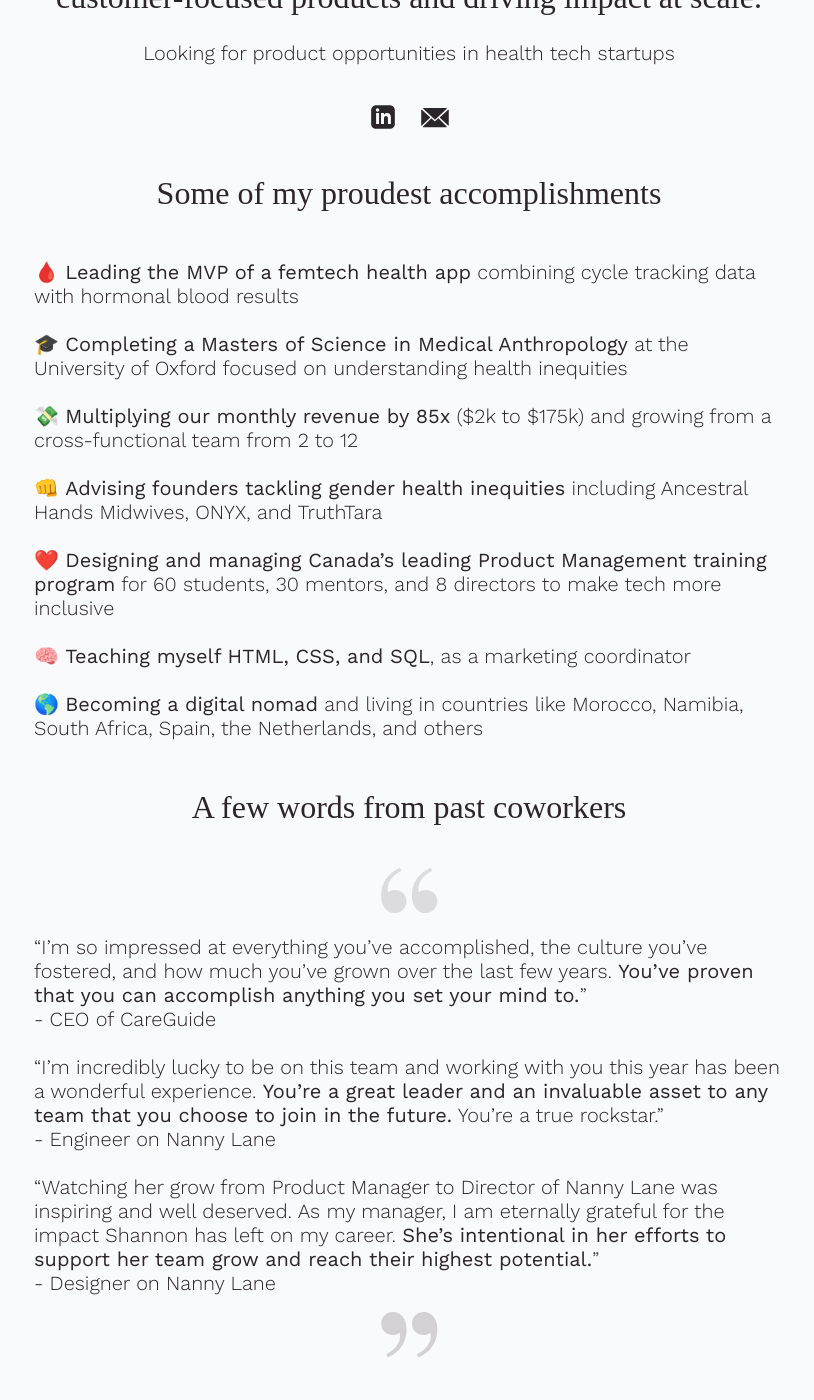
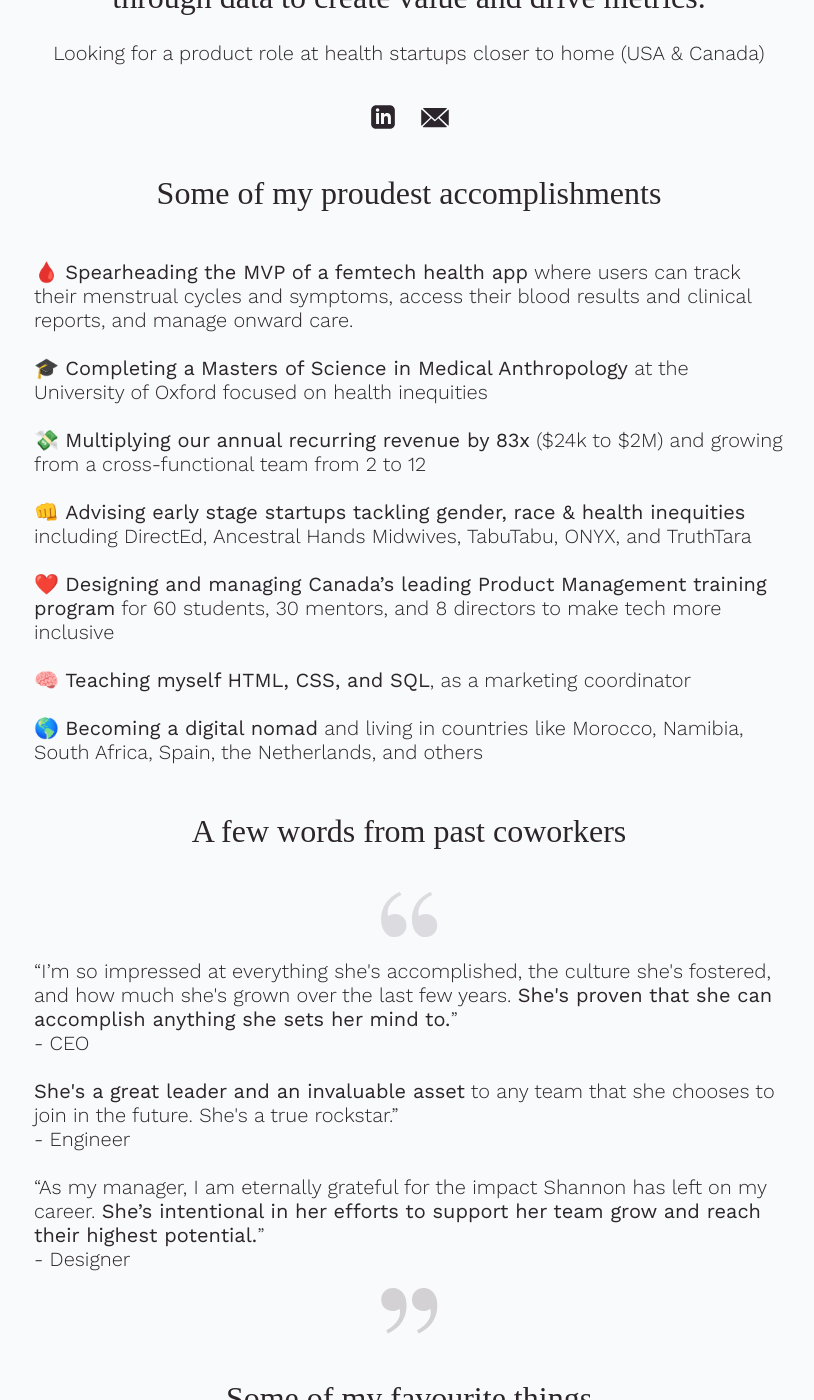
Before and after one commit to shannawn/shannonaw, a Jekyll site: the page index.html, which Jekyll copies as it is, in a window 1280 px wide and 1400 px high, scrolled down 615 px. Shown: the whole window, without its empty margins (231-1045 px from the left). Built offline with Jekyll 4.4.1, drawn with Linux system fonts in a browser that asks for light colours; some web fonts are replaced; some of the changed text lies outside the part shown.

Commit message:
Update index.html

```diff
--- a/index.html
+++ b/index.html
@@ -3,11 +3,11 @@
   <head>
     <meta charset="UTF-8">
     <meta name="viewport" content="width=device-width, initial-scale=1">
-    <meta name="description" content="Product Leader x Anthropologist..."/>
+    <meta name="description" content="Product x Health x Growth"/>
     <meta property="og:url" content="https://shannonaw.com">
     <meta property="og:type" content="profile">
     <meta property="og:title" content="Shannon Auster-Weiss">
-    <meta property="og:description" content="Product Leader x Anthropologist">
+    <meta property="og:description" content="Product x Health x Growth">
     <link rel="stylesheet" type="text/css" href="stylesheet.css">
     <title>Shannon Auster-Weiss</title>
     <link rel="preconnect" href="https://fonts.googleapis.com">
@@ -25,16 +25,16 @@
     <header>
       <h1>Shannon<br class="mobile-break"> Auster-Weiss</h1>
       <div class="text-container-center">
-        <p>Product Leader x Anthropologist</p>
+        <p>Product x Health x Growth</p>
       </div>
       <img class="headshot" src="headshot.png" alt="Picture smiling in front of trees"></img>
     </header>
     <main>
       <div class="text-container-center">
         <h2>
-          I’m a product leader with 7+ years of experience<br class="mobile-break"> building customer-focused products and driving impact at scale.
+          Embarrassingly excited about talking to users <br class="mobile-break">and mining through data to create value and drive metrics.
         </h2>
-        <p>Looking for product opportunities in health tech startups</p>
+        <p>Looking for a product role at health startups closer to home (USA & Canada)</p>
       </div>
       <div class="contact-container">
         <a href="https://www.linkedin.com/in/shannon-auster-weiss/" target="_blank">
@@ -51,16 +51,16 @@
       </div>
       <div class="text-container-left">
         <p>
-          🩸 <b>Leading the MVP of a femtech health app</b> combining cycle tracking data with hormonal blood results
+          🩸 <b>Spearheading the MVP of a femtech health app</b> where users can track their menstrual cycles and symptoms, access their blood results and clinical reports, and manage onward care.
         </p>
         <p>
-          🎓 <b>Completing a Masters of Science in Medical Anthropology</b> at the University of Oxford focused on understanding health inequities
+          🎓 <b>Completing a Masters of Science in Medical Anthropology</b> at the University of Oxford focused on health inequities
         </p>
         <p>
-          💸 <b>Multiplying our monthly revenue by 85x</b> ($2k to $175k) and growing from a cross-functional team from 2 to 12
+          💸 <b>Multiplying our annual recurring revenue by 83x</b> ($24k to $2M) and growing from a cross-functional team from 2 to 12
         </p>
         <p>
-          👊 <b>Advising founders tackling gender health inequities</b> including Ancestral Hands Midwives, ONYX, and TruthTara
+          👊 <b>Advising early stage startups tackling gender, race & health inequities</b> including DirectEd, Ancestral Hands Midwives, TabuTabu, ONYX, and TruthTara
         </p>
         <p>
           ❤️ <b>Designing and managing Canada’s leading Product Management training program</b> for 60 students, 30 mentors, and 8 directors to make tech more inclusive
@@ -80,13 +80,13 @@
       <div class="text-container-left">
         <img class="quote-icon" src="startquote.svg"></img>
         <p>
-          “I’m so impressed at everything you’ve accomplished, the culture you’ve fostered, and how much you’ve grown over the last few years. <b>You’ve proven that you can accomplish anything you set your mind to.</b>” <br>- CEO of CareGuide
+          “I’m so impressed at everything she's accomplished, the culture she's fostered, and how much she's grown over the last few years. <b>She's proven that she can accomplish anything she sets her mind to.</b>” <br>- CEO
         </p>
         <p>
-          “I’m incredibly lucky to be on this team and working with you this year has been a wonderful experience. <b>You’re a great leader and an invaluable asset to any team that you choose to join in the future.</b> You’re a true rockstar.” <br>- Engineer on Nanny Lane
+          <b>She's a great leader and an invaluable asset</b> to any team that she chooses to join in the future. She's a true rockstar.” <br>- Engineer
         </p>
         <p>
-          “Watching her grow from Product Manager to Director of Nanny Lane was inspiring and well deserved. As my manager, I am eternally grateful for the impact Shannon has left on my career. <b>She’s intentional in her efforts to support her team grow and reach their highest potential.</b>” <br>- Designer on Nanny Lane
+          “As my manager, I am eternally grateful for the impact Shannon has left on my career. <b>She’s intentional in her efforts to support her team grow and reach their highest potential.</b>” <br>- Designer
         </p>
         <img class="quote-icon" src="endquote.svg"></img>
       </div>
@@ -98,19 +98,19 @@
       <div class="text-container-left">
         <img class="teamshot" src="teamshot.png" alt="Two teammates collaborating with big sheets of paper and crayons"></img>
         <p>
-          <b>Taking action in uncertainty</b> by turning complex challenges into bite-sized hypotheses that we can test and knowing when to take calculated risks
+          <b>Taking action in uncertainty</b> by turning complex challenges into bite-sized hypotheses and knowing when to take calculated risks
         </p>
         <p>
-          <b>Uncovering new insights</b> through talking to customers, running A/B tests, and digging into data to drive product strategy
+          <b>Uncovering new insights</b> through talking to customers, running A/B tests, and mining through data to drive product strategy
         </p>
         <p>
-          <b>Collaborating deeply with other teams</b> where everyone takes pride in their craft and learns from each other
+          <b>Collaborating deeply with teams</b> that take pride in their craft and embrace beginner mindsets
         </p>
         <p>
           <b>Wearing multiple hats</b> from strategic planning to designing mocks, coding emails, or SEO research, to support the team and ship great products
         </p>
         <p>
-          <b>Constantly prioritizing</b> to ensure that we’re building the right things at the right time to maximize impact, value, and learnings
+          <b>Constantly prioritizing</b> so we’re building the right things at the right time to maximize impact, value, and learnings
         </p>
       </div>
       <div class="text-container-center">
```
